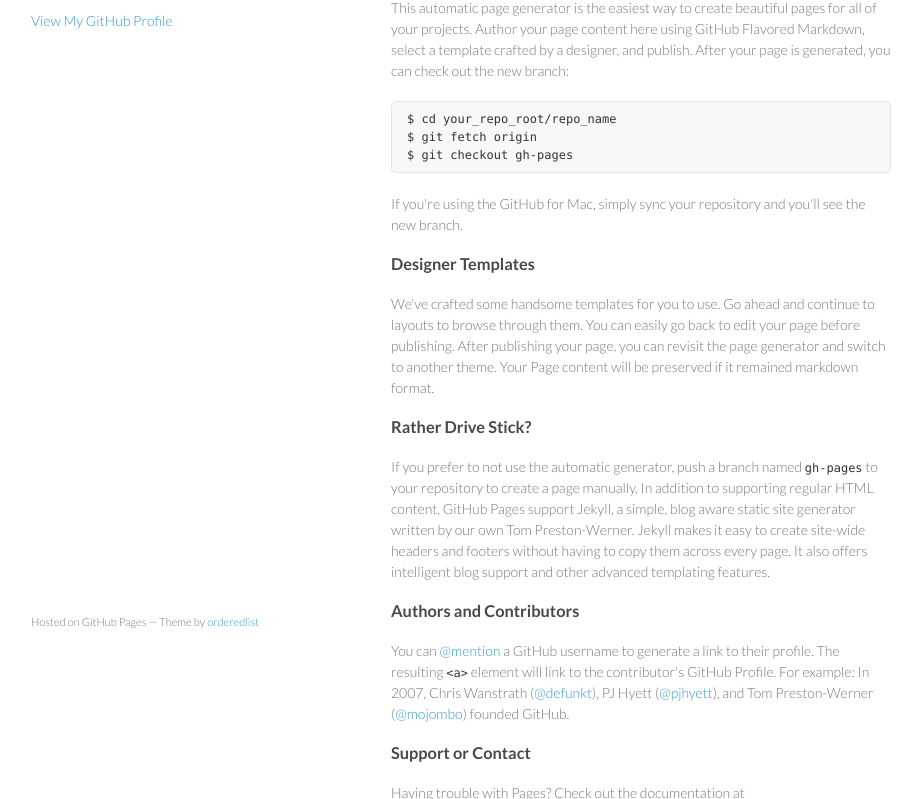
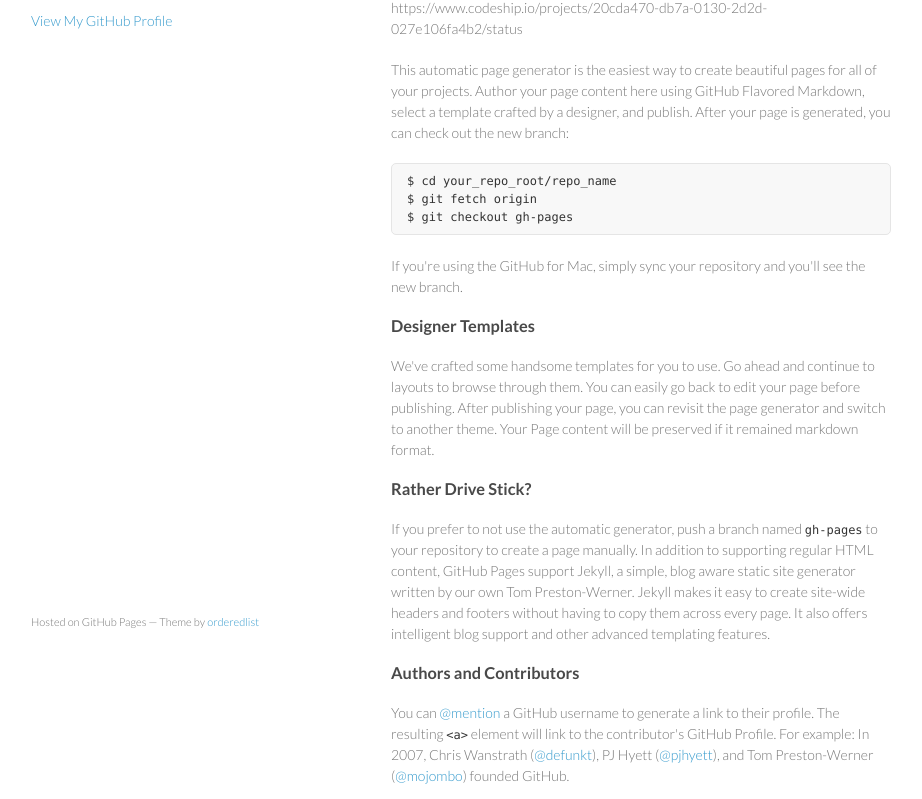
Before and after one commit to oliverturner/codedsignal.github.com, a plain HTML site: page index.html in a window 1280 px wide. Shown: the part 99-898 px from the top of the page, without its empty margins (179-1101 px from the left). Drawn offline with Linux system fonts and the light colour scheme.

Commit message:
Added Codeship.io status

```diff
--- a/index.html
+++ b/index.html
@@ -24,7 +24,7 @@
       </header>
       <section>
         <h3>Welcome to GitHub Pages.</h3>
-
+        <p>https://www.codeship.io/projects/20cda470-db7a-0130-2d2d-027e106fa4b2/status</p>
 <p>This automatic page generator is the easiest way to create beautiful pages for all of your projects. Author your page content here using GitHub Flavored Markdown, select a template crafted by a designer, and publish. After your page is generated, you can check out the new branch:</p>
 
 <pre><code>$ cd your_repo_root/repo_name
```
